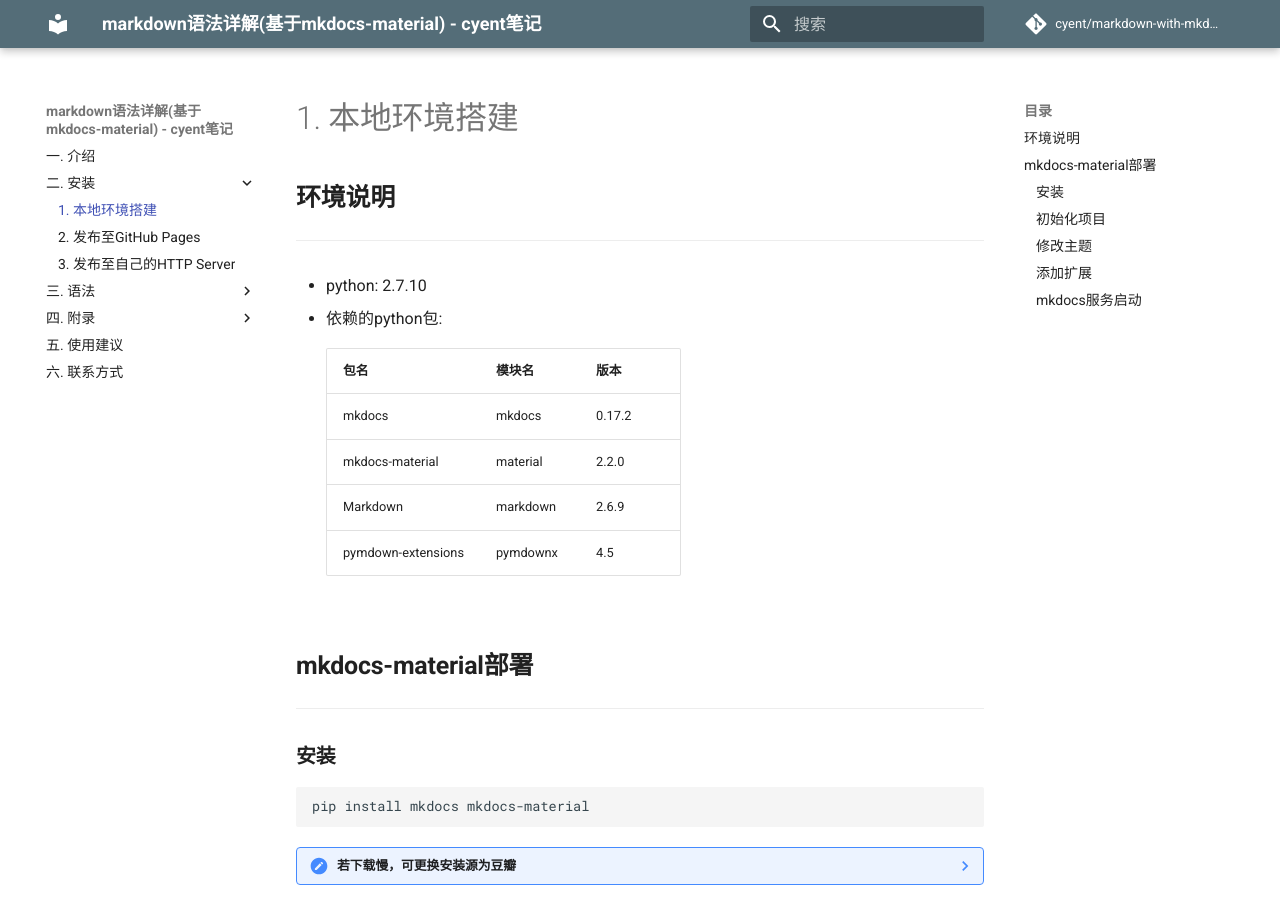
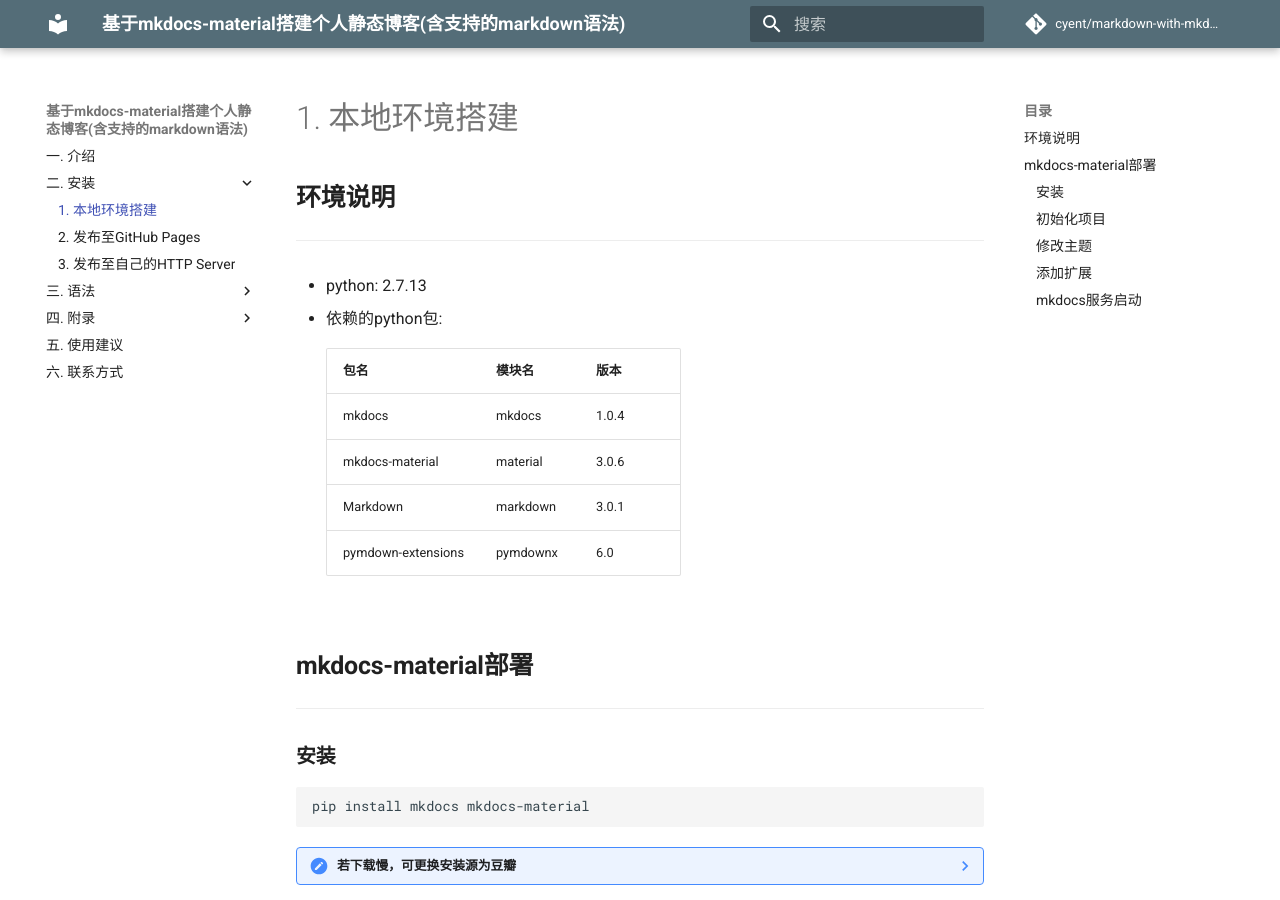
Before and after one commit to zhenjunz/markdown-with-mkdocs-material, an MkDocs documentation site: the page built from docs/install/local.md, in a window 1280 px wide and 900 px high. Built offline with MkDocs 1.6.1 and Material for MkDocs 9.7.7, drawn with Linux system fonts in a browser that asks for light colours; comment, search, counter and statistics services are not loaded.

Commit message:
2018-11-03

```diff
--- a/docs/install/local.md
+++ b/docs/install/local.md
@@ -2,16 +2,16 @@
 
 ---
 
-- python: 2.7.10
+- python: 2.7.13
 
 - 依赖的python包:
 
 	| 包名 | 模块名 | 版本 |
 	| :-- | :---- | :--  |
-	| mkdocs | mkdocs | 0.17.2 |
-	| mkdocs-material | material | 2.2.0 |
-	| Markdown | markdown | 2.6.9 |
-	| pymdown-extensions | pymdownx | 4.5 |
+	| mkdocs | mkdocs | 1.0.4 |
+	| mkdocs-material | material | 3.0.6 |
+	| Markdown | markdown | 3.0.1 |
+	| pymdown-extensions | pymdownx | 6.0 |
 
 ## **mkdocs-material部署**
 
--- a/mkdocs.yml
+++ b/mkdocs.yml
@@ -1,6 +1,6 @@
-site_name: markdown语法详解(基于mkdocs-material) - cyent笔记
-site_description: 关于mkdocs-material支持的markdown语法，包括传统语法和扩展语法
-site_author: cyent
+site_name: 基于mkdocs-material搭建个人静态博客(含支持的markdown语法)
+site_description: mkdocs搭建，使用material主题，并包含官方支持的markdown语法，包括传统语法和扩展语法
+site_author: 小慢哥
 site_url: https://cyent.github.io/markdown-with-mkdocs-material/
 
 repo_name: 'cyent/markdown-with-mkdocs-material'
```
